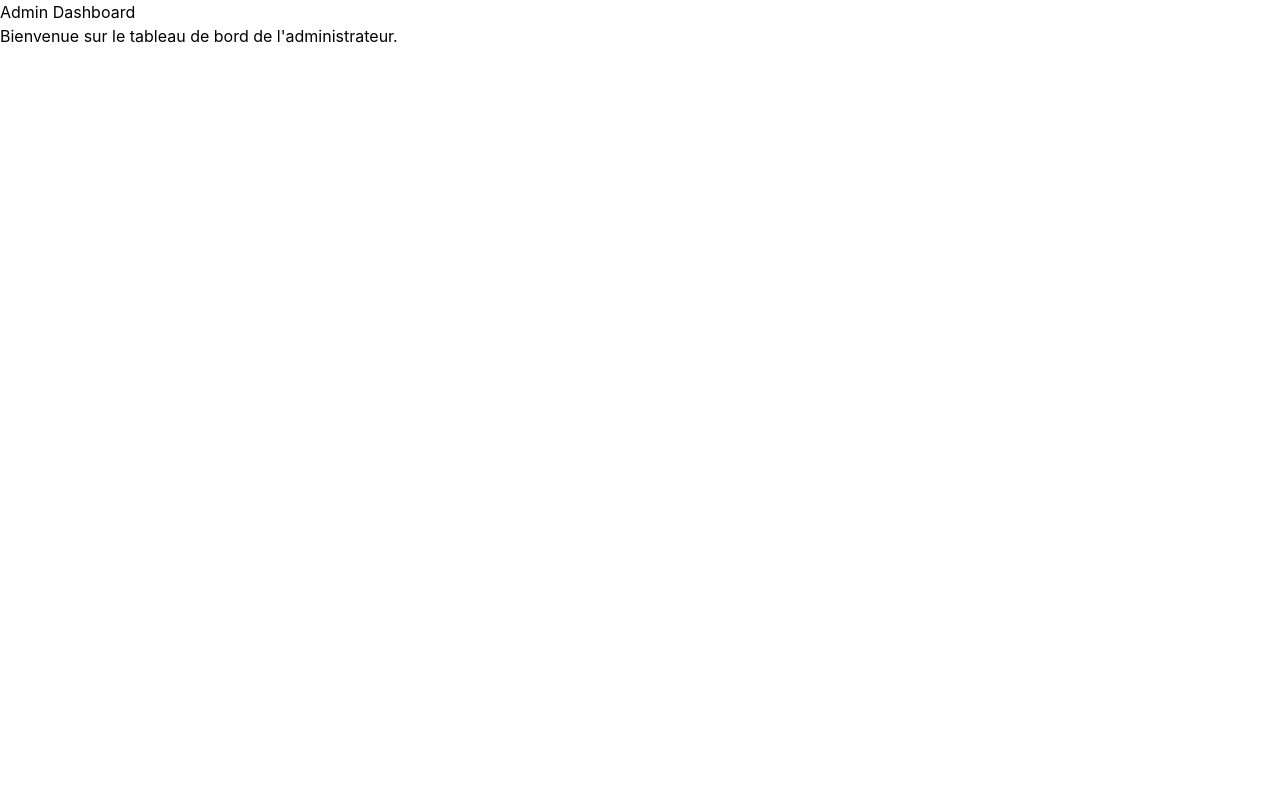
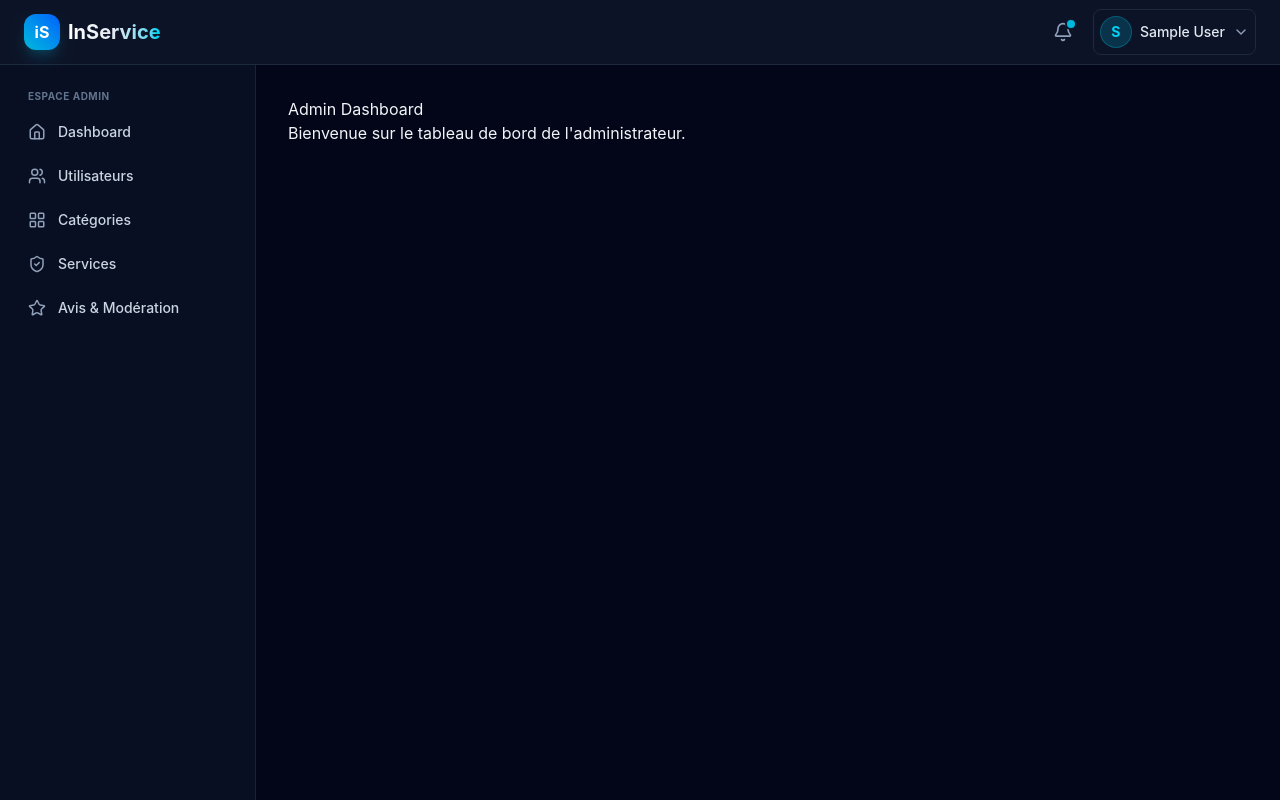
Before and after one commit to Hamadellah/InService, a React app in the folder frontend/: page /admin/AdminDashboard in a window 1280 px wide. Built offline with nearby package versions, Linux system fonts and the light colour scheme; sample sign-in values are in the browser's storage; the HTML template or start-up script is replaced by a standard one.

Commit message:
feat: enhance layout and sidebar components, implement role-based navigation, and update routing structure

```diff
--- a/frontend/src/components/layout/Layout.jsx
+++ b/frontend/src/components/layout/Layout.jsx
@@ -1,23 +1,34 @@
-// src/components/layout/Layout.jsx
+import React, { useState } from 'react';
 import { Outlet } from 'react-router-dom';
 import Navbar from './Navbar';
 import Sidebar from './Sidebar';
-import { useAuth } from '../../hooks/useAuth';
+import { useAuth } from '../../context/AuthContext';
 
-const Layout = () => {
-  const { user } = useAuth();
+export default function Layout() {
+  const [sidebarOpen, setSidebarOpen] = useState(false);
+  const { user, logout } = useAuth();
 
   return (
-    <div className="min-h-screen bg-gray-50">
-      <Navbar user={user} />
-      <div className="flex">
-        <Sidebar user={user} />
-        <main className="flex-1 p-6 ml-64 mt-16">
+    <div className="min-h-screen bg-slate-950 text-slate-100 flex flex-col font-sans">
+      <Navbar
+        toggleSidebar={() => setSidebarOpen(!sidebarOpen)}
+        isSidebarOpen={sidebarOpen}
+        user={user}
+        logout={logout}
+      />
+
+      <div className="flex flex-1">
+        <Sidebar
+          isOpen={sidebarOpen}
+          setIsOpen={setSidebarOpen}
+          role={user?.role || 'client'}
+        />
+
+        <main className="flex-1 p-4 md:p-6 lg:p-8 max-w-7xl mx-auto w-full">
+          {/* Hna فين ghadin y-rendrew les pages (Client, Technicien, Admin) */}
           <Outlet />
         </main>
       </div>
     </div>
   );
-};
-
-export default Layout;
+}
--- a/frontend/src/components/layout/Navbar.jsx
+++ b/frontend/src/components/layout/Navbar.jsx
@@ -1,36 +1,92 @@
-// src/components/layout/Navbar.jsx
-import { useAuth } from '../../hooks/useAuth';
-import { useNavigate } from 'react-router-dom';
+import React, { useState } from 'react';
+import { Menu, X, Bell, ChevronDown, LogOut, User } from 'lucide-react';
 
-const Navbar = ({ user }) => {
-  const { logout } = useAuth();
-  const navigate = useNavigate();
-
-  const handleLogout = async () => {
-    await logout();
-    navigate('/login');
-  };
+export default function Navbar({ toggleSidebar, isSidebarOpen, user, logout }) {
+  const [profileDropdown, setProfileDropdown] = useState(false);
+  const [notifDropdown, setNotifDropdown] = useState(false);
 
   return (
-    <nav className="fixed top-0 left-0 right-0 h-16 bg-white shadow-md z-50 px-6 flex items-center justify-between">
-      <div className="flex items-center gap-4">
-        <img src="/src/assets/images/enaa-logo.png" alt="ENAA" className="h-10" />
-        <span className="font-bold text-xl text-blue-600">ENAA-Leave</span>
+    <header className="sticky top-0 z-40 w-full border-b border-slate-800 bg-slate-900/80 backdrop-blur-md">
+      <div className="flex h-16 items-center justify-between px-4 md:px-6">
+
+        {/* Left: Mobile Menu Toggle & Brand */}
+        <div className="flex items-center gap-3">
+          <button
+            onClick={toggleSidebar}
+            className="p-2 rounded-lg text-slate-400 hover:bg-slate-800 lg:hidden"
+          >
+            {isSidebarOpen ? <X size={22} /> : <Menu size={22} />}
+          </button>
+
+          <a href="/" className="flex items-center gap-2">
+            <div className="h-9 w-9 rounded-xl bg-gradient-to-tr from-cyan-500 to-blue-600 flex items-center justify-center font-bold text-white shadow-lg shadow-cyan-500/20">
+              iS
+            </div>
+            <span className="text-xl font-bold bg-gradient-to-r from-white via-slate-200 to-cyan-400 bg-clip-text text-transparent">
+              InService
+            </span>
+          </a>
         </div>
 
-      <div className="flex items-center gap-6">
-        <div className="text-sm text-gray-600">
-          {user?.name} ({user?.position})
+        {/* Right: Notifications & Profile */}
+        <div className="flex items-center gap-3">
+
+          {/* Notifications */}
+          <div className="relative">
+            <button
+              onClick={() => setNotifDropdown(!notifDropdown)}
+              className="relative p-2 rounded-lg text-slate-400 hover:text-white hover:bg-slate-800 transition"
+            >
+              <Bell size={20} />
+              <span className="absolute top-1.5 right-1.5 h-2 w-2 rounded-full bg-cyan-500 ring-2 ring-slate-900"></span>
+            </button>
+
+            {notifDropdown && (
+              <div className="absolute right-0 mt-2 w-72 rounded-xl bg-slate-900 border border-slate-800 shadow-2xl py-2 z-50">
+                <div className="px-4 py-2 border-b border-slate-800 font-semibold text-xs text-slate-300">
+                  Notifications
                 </div>
+                <div className="p-3 text-xs text-slate-400 hover:bg-slate-800/50 cursor-pointer">
+                  Nouvelle demande d'intervention reçue.
+                </div>
+              </div>
+            )}
+          </div>
+
+          {/* User Menu */}
+          <div className="relative">
             <button
-          onClick={handleLogout}
-          className="text-red-600 hover:text-red-800 transition-colors"
+              onClick={() => setProfileDropdown(!profileDropdown)}
+              className="flex items-center gap-2 p-1.5 rounded-lg border border-slate-800 hover:bg-slate-800 transition"
             >
-          Déconnexion
+              <div className="w-8 h-8 rounded-full bg-cyan-500/20 border border-cyan-500/30 flex items-center justify-center text-cyan-400 font-bold text-sm">
+                {user?.name?.[0] || 'U'}
+              </div>
+              <span className="text-sm font-medium hidden md:inline-block text-slate-200">{user?.name || 'Utilisateur'}</span>
+              <ChevronDown size={16} className="text-slate-400" />
+            </button>
+
+            {profileDropdown && (
+              <div className="absolute right-0 mt-2 w-48 rounded-xl bg-slate-900 border border-slate-800 shadow-2xl py-1 z-50">
+                <div className="px-4 py-2 border-b border-slate-800">
+                  <p className="text-xs font-semibold text-slate-200">{user?.name}</p>
+                  <p className="text-[11px] text-cyan-400 capitalize">{user?.role}</p>
+                </div>
+                <a href="/profile" className="flex items-center gap-2 px-4 py-2 text-xs text-slate-300 hover:bg-slate-800 transition">
+                  <User size={14} /> Profil
+                </a>
+                <button
+                  onClick={logout}
+                  className="w-full flex items-center gap-2 px-4 py-2 text-xs text-rose-400 hover:bg-slate-800 transition"
+                >
+                  <LogOut size={14} /> Déconnexion
                 </button>
               </div>
-    </nav>
+            )}
+          </div>
+
+        </div>
+      </div>
+    </header>
   );
-};
-
-export default Navbar;
+}
--- a/frontend/src/components/layout/ProtectedRoute.jsx
+++ b/frontend/src/components/layout/ProtectedRoute.jsx
@@ -1,19 +1,19 @@
+// src/components/layout/ProtectedRoute.jsx
 import { Navigate } from "react-router-dom";
 import { useAuth } from "../../context/AuthContext";
 
 const ProtectedRoute = ({ children, role }) => {
   const { user, token } = useAuth();
 
-
   if (!token || !user) {
     return <Navigate to="/login" replace />;
   }
-
 
   if (role && user.role !== role) {
     return <Navigate to="/unauthorized" replace />;
   }
 
+  // Khlliha trje3 ghir children b7al hakka:
   return children;
 };
 
--- a/frontend/src/components/layout/Sidebar.jsx
+++ b/frontend/src/components/layout/Sidebar.jsx
@@ -1,132 +1,73 @@
-// src/components/layout/Sidebar.jsx
-import { NavLink } from 'react-router-dom';
+// f src/components/layout/Sidebar.jsx
+import React from 'react';
+import {
+  Home, Wrench, Calendar, MessageSquare, Heart,
+  LayoutGrid, Users, ShieldCheck, Star, Clock
+} from 'lucide-react'; // <--- Beddel FolderGrid b LayoutGrid hna
 
-const Sidebar = ({ user }) => {
-  const roles = user?.roles || [];
-  const isEmployee = roles.some(r => ['employee', 'trainer'].includes(r));
-  const isManager = roles.includes('manager');
-  const isHR = roles.includes('hr') || roles.includes('admin');
+export default function Sidebar({ isOpen, setIsOpen, role }) {
 
-  console.log('👤 Sidebar - User:', user);
-  console.log('🎭 Sidebar - Roles:', roles);
-  console.log('📋 isHR:', isHR);
-  console.log('📋 isManager:', isManager);
+  const navConfig = {
+    client: [
+      { name: 'Services', icon: Wrench, href: '/services' },
+      { name: 'Mes Demandes', icon: Calendar, href: '/demandes' },
+      { name: 'Favoris', icon: Heart, href: '/favoris' },
+      { name: 'Messagerie', icon: MessageSquare, href: '/messages' },
+    ],
+    technicien: [
+      { name: 'Dashboard', icon: Home, href: '/technicien/TechnicienDashboard' },
+      { name: 'Mes Services', icon: Wrench, href: '/technicien/services' },
+      { name: 'Demandes reçues', icon: Calendar, href: '/technicien/demandes' },
+      { name: 'Disponibilités', icon: Clock, href: '/technicien/disponibilites' },
+      { name: 'Messagerie', icon: MessageSquare, href: '/messages' },
+    ],
+    admin: [
+      { name: 'Dashboard', icon: Home, href: '/admin/AdminDashboard' },
+      { name: 'Utilisateurs', icon: Users, href: '/admin/users' },
+      { name: 'Catégories', icon: LayoutGrid, href: '/admin/categories' }, // <--- Utillisiha hna
+      { name: 'Services', icon: ShieldCheck, href: '/admin/services' },
+      { name: 'Avis & Modération', icon: Star, href: '/admin/avis' },
+    ]
+  };
+
+  const currentNav = navConfig[role] || navConfig.client;
 
   return (
-    <aside className="fixed left-0 top-16 h-[calc(100vh-4rem)] w-64 bg-white shadow-md overflow-y-auto">
-      <nav className="p-4 space-y-2">
-        {/* Menu Employee */}
-        {isEmployee && (
-          <>
-            <NavLink
-              to="/employee/dashboard"
-              className={({ isActive }) =>
-                `block px-4 py-2 rounded-lg transition-colors ${
-                  isActive ? 'bg-blue-50 text-blue-700' : 'hover:bg-gray-50'
-                }`
-              }
-            >
-              📊 Dashboard
-            </NavLink>
-            <NavLink
-              to="/employee/requests"
-              className={({ isActive }) =>
-                `block px-4 py-2 rounded-lg transition-colors ${
-                  isActive ? 'bg-blue-50 text-blue-700' : 'hover:bg-gray-50'
-                }`
-              }
-            >
-              📋 Mes Demandes
-            </NavLink>
-            <NavLink
-              to="/employee/requests/new"
-              className={({ isActive }) =>
-                `block px-4 py-2 rounded-lg transition-colors ${
-                  isActive ? 'bg-blue-50 text-blue-700' : 'hover:bg-gray-50'
-                }`
-              }
-            >
-              ✏️ Nouvelle Demande
-            </NavLink>
-          </>
-        )}
+    <>
+      {isOpen && (
+        <div
+          className="fixed inset-0 bg-black/60 backdrop-blur-sm z-30 lg:hidden"
+          onClick={() => setIsOpen(false)}
+        />
+      )}
 
-        {/* Menu Manager */}
-        {isManager && (
-          <>
-            <div className="border-t pt-2 mt-2">
-              <p className="text-xs uppercase text-gray-400 font-semibold px-4 py-1">
-                Manager
-              </p>
-              <NavLink
-                to="/manager/approvals"
-                className={({ isActive }) =>
-                  `block px-4 py-2 rounded-lg transition-colors ${
-                    isActive ? 'bg-blue-50 text-blue-700' : 'hover:bg-gray-50'
-                  }`
-                }
+      <aside className={`
+        fixed lg:static inset-y-0 left-0 z-30
+        w-64 bg-slate-900/60 border-r border-slate-800/80 backdrop-blur-lg
+        transform transition-transform duration-200 ease-in-out
+        ${isOpen ? 'translate-x-0' : '-translate-x-full lg:translate-x-0'}
+        flex flex-col justify-between pt-16 lg:pt-0
+      `}>
+        <div className="px-4 py-6 space-y-1">
+          <p className="px-3 text-[10px] font-bold text-slate-500 uppercase tracking-wider mb-2">
+            Espace {role}
+          </p>
+
+          {currentNav.map((item) => {
+            const Icon = item.icon;
+            return (
+              <a
+                key={item.name}
+                href={item.href}
+                className="flex items-center gap-3 px-3 py-2.5 rounded-lg text-sm font-medium text-slate-300 hover:bg-slate-800 hover:text-cyan-400 transition group"
               >
-                ✅ Approbations
-              </NavLink>
-            </div>
-          </>
-        )}
-
-        {/* Menu HR */}
-        {isHR && (
-          <>
-            <div className="border-t pt-2 mt-2">
-              <p className="text-xs uppercase text-gray-400 font-semibold px-4 py-1">
-                RH
-              </p>
-              <NavLink
-                to="/hr/dashboard"
-                className={({ isActive }) =>
-                  `block px-4 py-2 rounded-lg transition-colors ${
-                    isActive ? 'bg-blue-50 text-blue-700' : 'hover:bg-gray-50'
-                  }`
-                }
-              >
-                📈 Dashboard RH
-              </NavLink>
-              <NavLink
-                to="/hr/calendar"
-                className={({ isActive }) =>
-                  `block px-4 py-2 rounded-lg transition-colors ${
-                    isActive ? 'bg-blue-50 text-blue-700' : 'hover:bg-gray-50'
-                  }`
-                }
-              >
-                📅 Calendrier
-              </NavLink>
-              <NavLink
-                to="/hr/reports"
-                className={({ isActive }) =>
-                  `block px-4 py-2 rounded-lg transition-colors ${
-                    isActive ? 'bg-blue-50 text-blue-700' : 'hover:bg-gray-50'
-                  }`
-                }
-              >
-                📊 Rapports
-              </NavLink>
-              {isManager && (
-                <NavLink
-                  to="/manager/approvals"
-                  className={({ isActive }) =>
-                    `block px-4 py-2 rounded-lg transition-colors ${
-                      isActive ? 'bg-blue-50 text-blue-700' : 'hover:bg-gray-50'
-                    }`
-                  }
-                >
-                  ✅ Approbations
-                </NavLink>
-              )}
-            </div>
-          </>
-        )}
-      </nav>
-    </aside>
+                <Icon size={18} className="text-slate-400 group-hover:text-cyan-400 transition" />
+                <span>{item.name}</span>
+              </a>
+            );
+          })}
+        </div>
+      </aside>
+    </>
   );
-};
-
-export default Sidebar;
+}
```
Also changed, not shown: frontend/src/router.jsx (+17 -14 lines). Lines whose indentation alone changed are shown as unchanged.
